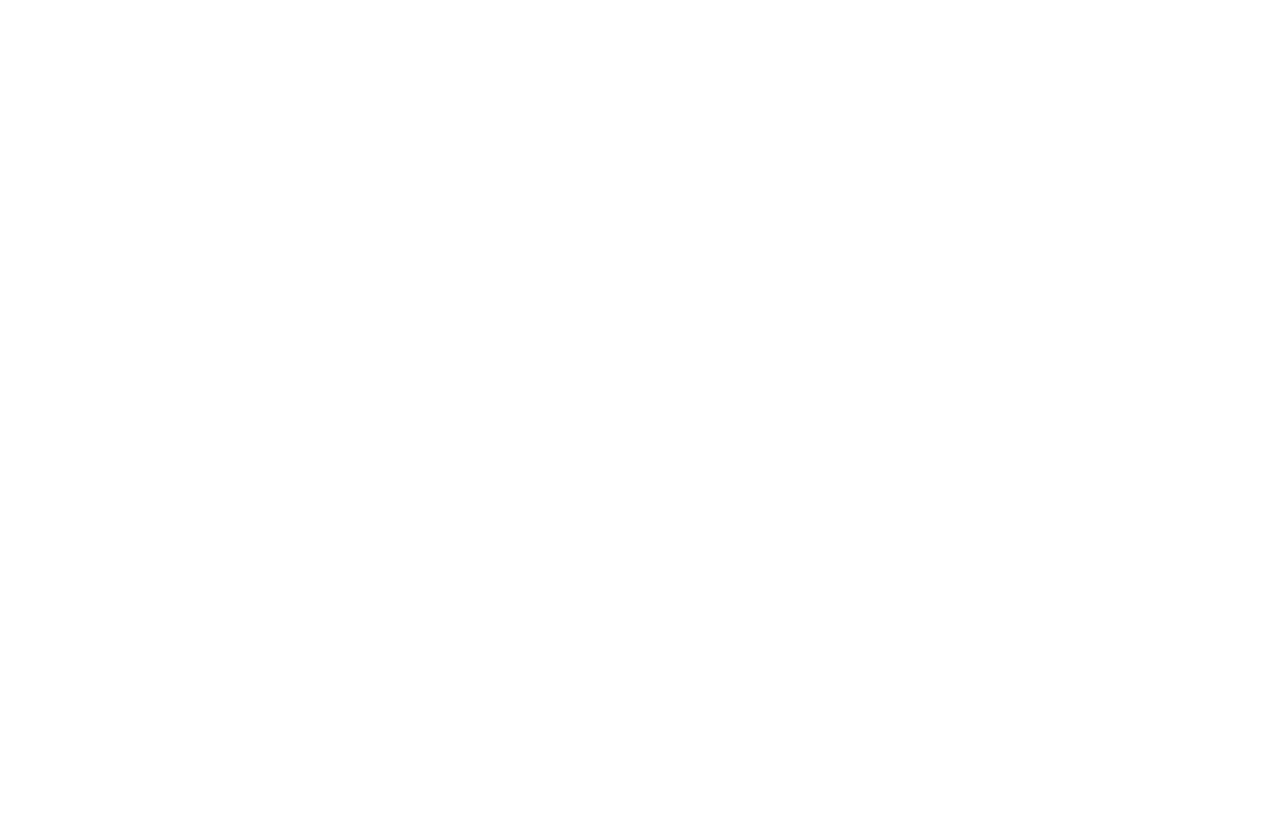
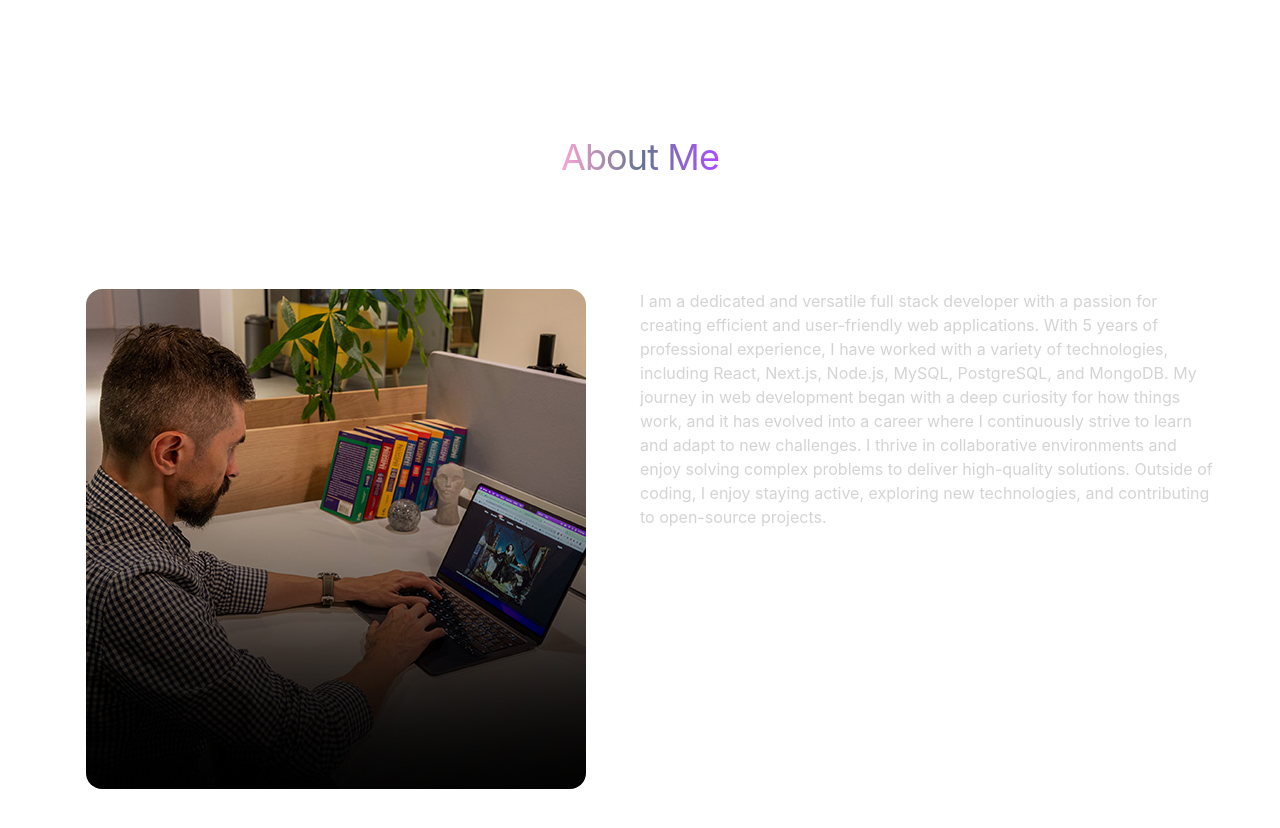
Before and after one commit to NilShiv/Nilesh_Shivpuje_Portfolio_React, a React (Vite) app: page / in a window 1280 px wide. Shown: the part 820-1648 px from the top of the page. Before the commit the page ends 940 px from the top, so only its background shows below. Built offline with nearby package versions, Linux system fonts and the light colour scheme.

Commit message:
Add about section in the portfolio.

```diff
--- a/src/App.jsx
+++ b/src/App.jsx
@@ -1,15 +1,18 @@
 import "./App.css";
+import About from "./components/About";
 import Hero from "./components/Hero";
 import Navbar from "./components/Navbar";
 
 function App() {
   return (
     <div className="overflow-x-hidden text-neutral-300 antialiased selection:bg-cyan-300 selection:text-cyan-900">
-      <div className="fixed top-0 -z-10 h-full w-full"></div>
-      <div className="absolute inset-0 -z-10 h-full w-full items-center px-5 py-24 [background:radial-gradient(125%_125%_at_50%_10%,#000_40%,#63e_100%)]"></div>
+      <div className="fixed top-0 -z-10 h-full w-full">
+        <div className="absolute inset-0 -z-10 h-full w-full items-center px-5 py-24 [background:radial-gradient(125%_125%_at_50%_10%,#000_40%,#63e_100%)]"></div>
+      </div>
       <div className="container mx-auto px-8">
         <Navbar />
         <Hero />
+        <About />
       </div>
     </div>
   );
--- /dev/null
+++ b/src/components/About.jsx
@@ -0,0 +1,28 @@
+import aboutImage from "../assets/about.jpg";
+import { ABOUT_TEXT } from "../constants";
+
+const About = () => {
+  return (
+    <div className="border-b border-neutral-900 pb-8 lg:mb-35">
+      <h1 className="my-20 text-center text-4xl">
+        <span className="bg-gradient-to-r from-pink-300 via-slate-500 to-purple-500 bg-clip-text text-4xl tracking-tight text-transparent">
+          About Me
+        </span>
+      </h1>
+      <div className="flex flex-wrap">
+        <div className="w-full lg:w-1/2 lg:p-8">
+          <div className="flex items-center justify-center">
+            <img className="rounded-2xl" src={aboutImage} alt="About Me" />
+          </div>
+        </div>
+        <div className="w-full lg:w-1/2">
+          <div className="flex justify-center lg:justify-start">
+            <p className="my-2 max-w-xl py-6">{ABOUT_TEXT}</p>
+          </div>
+        </div>
+      </div>
+    </div>
+  );
+};
+
+export default About;
--- a/src/components/Hero.jsx
+++ b/src/components/Hero.jsx
@@ -3,7 +3,7 @@
 
 const Hero = () => {
   return (
-    <div className="pb-4 lg:mb-35">
+    <div className="border-b border-neutral-900 pb-8 lg:mb-35">
       <div className="flex flex-wrap">
         <div className="w-full lg:w-1/2">
           <div className="flex flex-col items-center lg:items-start">
```
